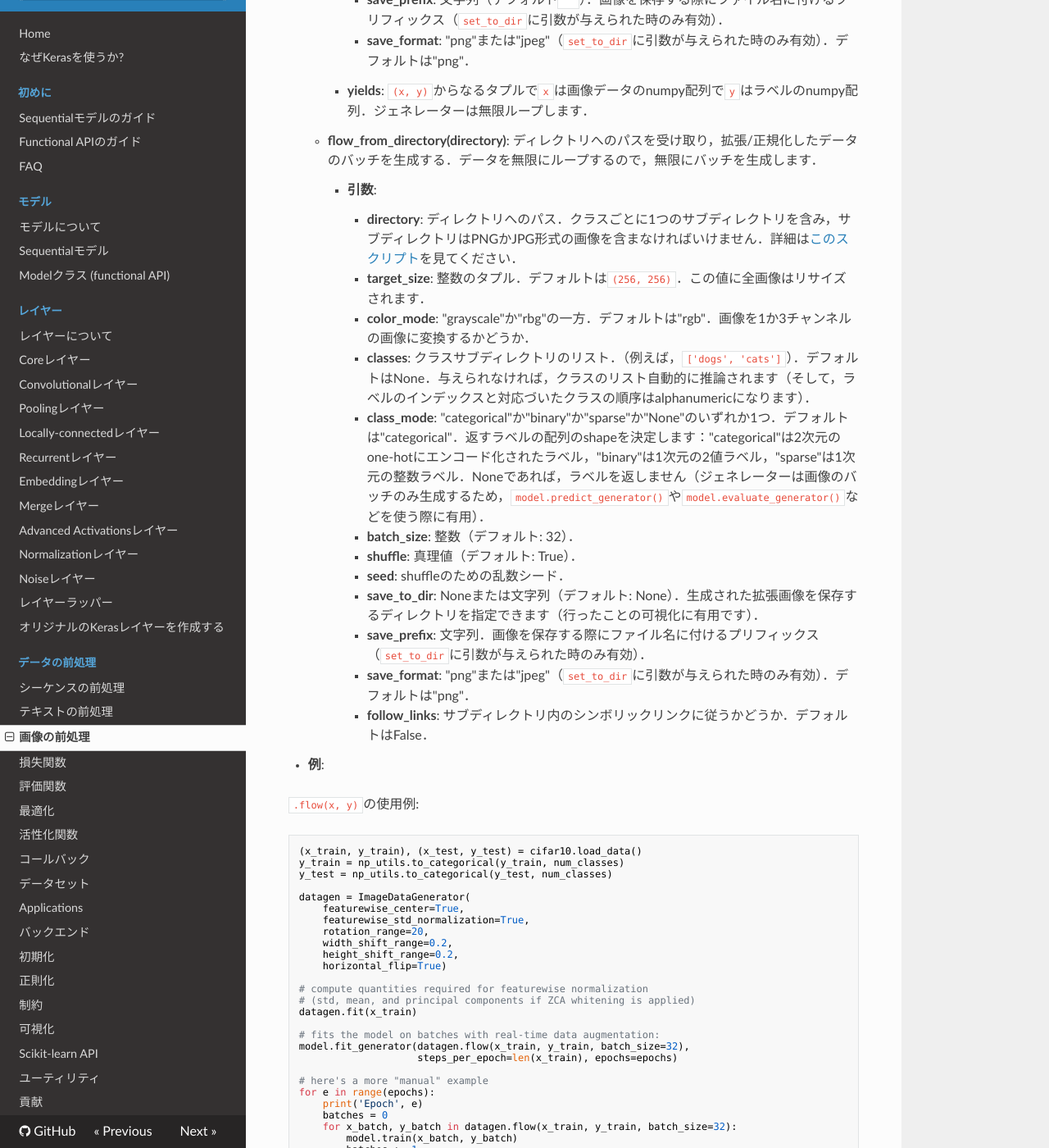
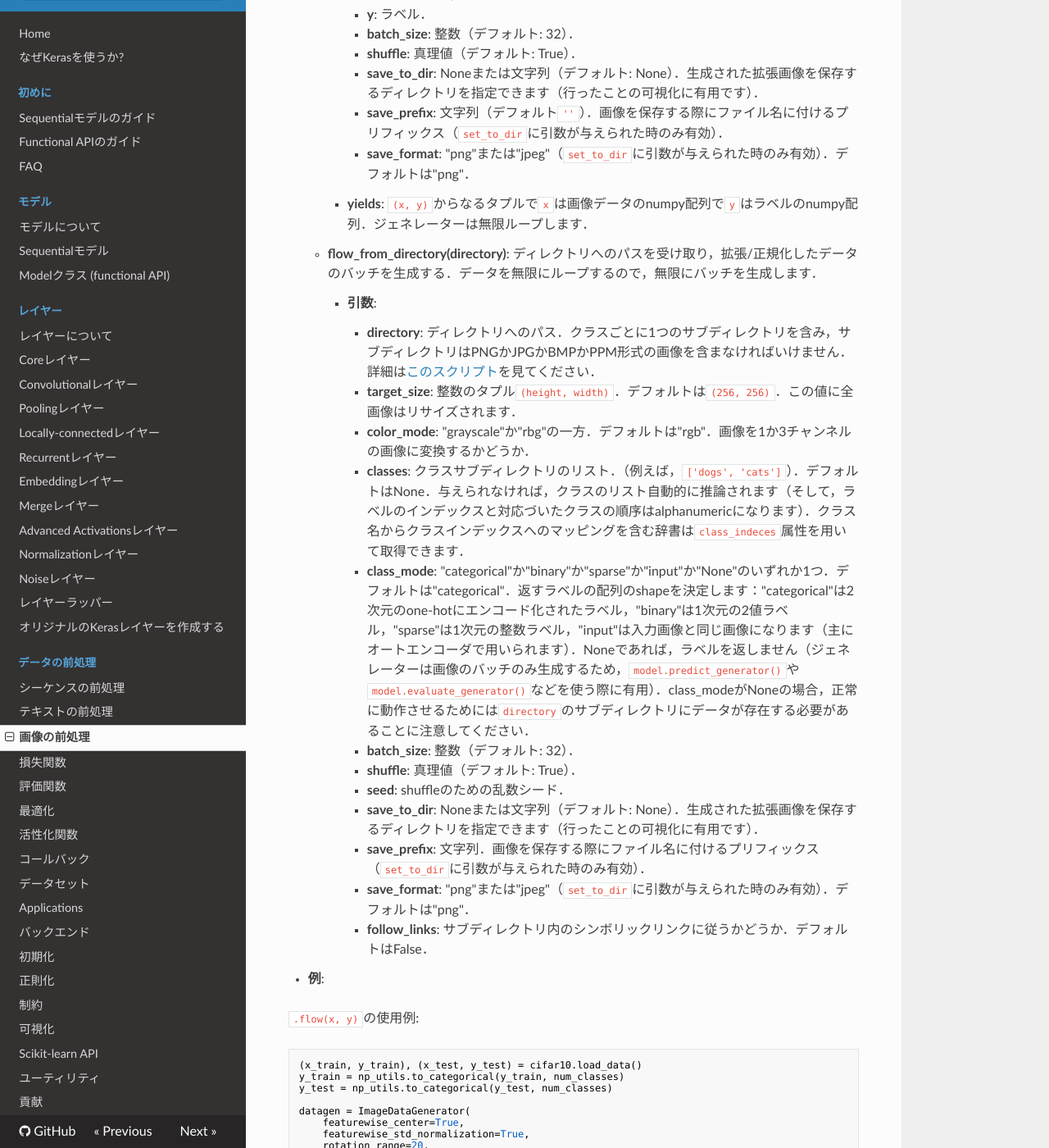
Before and after one commit to keras-team/keras-docs-ja, an MkDocs documentation site: the page built from sources/preprocessing/image.md, in a window 1280 px wide and 1400 px high, scrolled down 1816 px. Shown: the whole window at 82% size. Built offline with MkDocs 1.6.1, drawn with Linux system fonts in a browser that asks for light colours; nearby versions of some CDN libraries; old or Windows-style settings are respelled for this version of MkDocs; some of the changed text lies outside the part shown.

````diff
--- a/sources/preprocessing/image.md
+++ b/sources/preprocessing/image.md
@@ -18,7 +18,8 @@ keras.preprocessing.image.ImageDataGenerator(featurewise_center=False,
     horizontal_flip=False,
     vertical_flip=False,
     rescale=None,
-    dim_ordering=K.image_data_format())
+    preprocessing_function=None,
+    data_format=K.image_data_format())
 ```
 
 リアルタイムにデータ拡張しながら，テンソル画像データのバッチを生成します．また，このジェネレータは，データを無限にループするので，無限にバッチを生成します．
@@ -28,8 +29,8 @@ keras.preprocessing.image.ImageDataGenerator(featurewise_center=False,
     - __samplewise_center__: 真理値． 各サンプルの平均を0にします．
     - __featurewise_std_normalization__: 真理値． 入力をデータセットの標準偏差で正規化します．
     - __samplewise_std_normalization__: 真理値．各入力をその標準偏差で正規化します．
+    - __zca_epsilon__: ZCA白色化のイプシロン．デフォルトは1e-6．
     - __zca_whitening__: 真理値．ZCA白色化を適用します．
-    - __zca_epsilon__: ZCA白色化のイプシロン．デフォルトは1e-6．
     - __rotation_range__: 整数．画像をランダムに回転する回転範囲（0-180）．
     - __width_shift_range__: 浮動小数点数（横幅に対する割合）．ランダムに水平シフトする範囲．
     - __height_shift_range__: 浮動小数点数（縦幅に対する割合）．ランダムに垂直シフトする範囲．
@@ -64,11 +69,11 @@ keras.preprocessing.image.ImageDataGenerator(featurewise_center=False,
         - __yields__: `(x, y)`からなるタプルで`x`は画像データのnumpy配列で`y`はラベルのnumpy配列．ジェネレーターは無限ループします．
     - __flow_from_directory(directory)__: ディレクトリへのパスを受け取り，拡張/正規化したデータのバッチを生成する．データを無限にループするので，無限にバッチを生成します．
         - __引数__:
-            - __directory__: ディレクトリへのパス．クラスごとに1つのサブディレクトリを含み，サブディレクトリはPNGかJPG形式の画像を含まなければいけません．詳細は[このスクリプト](https://gist.github.com/fchollet/0830affa1f7f19fd47b06d4cf89ed44d)を見てください．
-            - __target_size__: 整数のタプル．デフォルトは`(256, 256)`．この値に全画像はリサイズされます．
+            - __directory__: ディレクトリへのパス．クラスごとに1つのサブディレクトリを含み，サブディレクトリはPNGかJPGかBMPかPPM形式の画像を含まなければいけません．詳細は[このスクリプト](https://gist.github.com/fchollet/0830affa1f7f19fd47b06d4cf89ed44d)を見てください．
+            - __target_size__: 整数のタプル`(height, width)`．デフォルトは`(256, 256)`．この値に全画像はリサイズされます．
             - __color_mode__: "grayscale"か"rbg"の一方．デフォルトは"rgb"．画像を1か3チャンネルの画像に変換するかどうか．
-            - __classes__: クラスサブディレクトリのリスト．（例えば，`['dogs', 'cats']`）．デフォルトはNone．与えられなければ，クラスのリスト自動的に推論されます（そして，ラベルのインデックスと対応づいたクラスの順序はalphanumericになります）．
-            - __class_mode__: "categorical"か"binary"か"sparse"か"None"のいずれか1つ．デフォルトは"categorical"．返すラベルの配列のshapeを決定します："categorical"は2次元のone-hotにエンコード化されたラベル，"binary"は1次元の2値ラベル，"sparse"は1次元の整数ラベル．Noneであれば，ラベルを返しません（ジェネレーターは画像のバッチのみ生成するため，`model.predict_generator()`や`model.evaluate_generator()`などを使う際に有用）．
+            - __classes__: クラスサブディレクトリのリスト．（例えば，`['dogs', 'cats']`）．デフォルトはNone．与えられなければ，クラスのリスト自動的に推論されます（そして，ラベルのインデックスと対応づいたクラスの順序はalphanumericになります）．クラス名からクラスインデックスへのマッピングを含む辞書は`class_indeces`属性を用いて取得できます．
+            - __class_mode__: "categorical"か"binary"か"sparse"か"input"か"None"のいずれか1つ．デフォルトは"categorical"．返すラベルの配列のshapeを決定します："categorical"は2次元のone-hotにエンコード化されたラベル，"binary"は1次元の2値ラベル，"sparse"は1次元の整数ラベル，"input"は入力画像と同じ画像になります（主にオートエンコーダで用いられます）．Noneであれば，ラベルを返しません（ジェネレーターは画像のバッチのみ生成するため，`model.predict_generator()`や`model.evaluate_generator()`などを使う際に有用）．class_modeがNoneの場合，正常に動作させるためには`directory`のサブディレクトリにデータが存在する必要があることに注意してください．
             - __batch_size__: 整数（デフォルト: 32）．
             - __shuffle__: 真理値（デフォルト: True）．
             - __seed__: shuffleのための乱数シード．
@@ -100,14 +105,14 @@ datagen.fit(x_train)
 
 # fits the model on batches with real-time data augmentation:
 model.fit_generator(datagen.flow(x_train, y_train, batch_size=32),
-                    steps_per_epoch=len(x_train), epochs=epochs)
+                    steps_per_epoch=len(x_train) / 32, epochs=epochs)
 
 # here's a more "manual" example
 for e in range(epochs):
     print('Epoch', e)
     batches = 0
     for x_batch, y_batch in datagen.flow(x_train, y_train, batch_size=32):
-        model.train(x_batch, y_batch)
+        model.fit(x_batch, y_batch)
         batches += 1
         if batches >= len(x_train) / 32:
             # we need to break the loop by hand because
````
Also changed, not shown: other parts of sources/preprocessing/image.md (+6 -2 lines).
